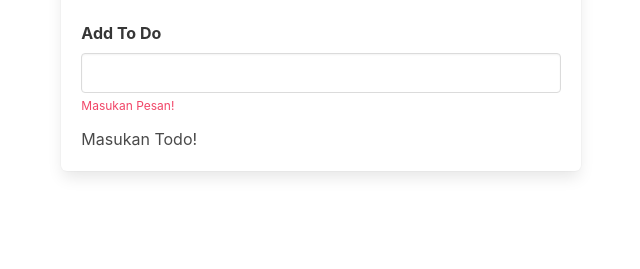
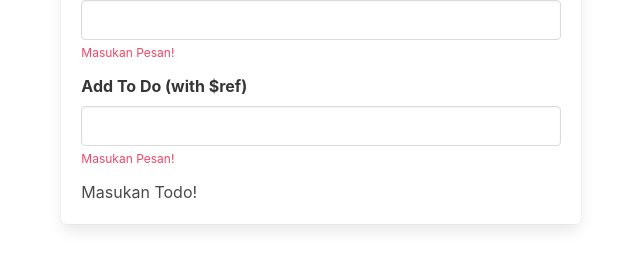
Before and after one commit to amyar32/vuejs-playground, a plain HTML site: page 1-starter/2-app/5-conditional-rendering/index.html in a window 1280 px wide. Shown: the part 347-616 px from the top of the page, without its empty margins (319-959 px from the left). Drawn offline with nearby package versions, Linux system fonts and the light colour scheme.

Commit message:
menambahkan fitur #ref

```diff
--- a/1-starter/2-app/5-conditional-rendering/app.js
+++ b/1-starter/2-app/5-conditional-rendering/app.js
@@ -24,6 +24,8 @@ const app = Vue.createApp({
   },
   methods: {
     enterHandler(e) {
+      // point to DOM Obj
+      console.log(this.$refs.iTodo.value);
       this.todoList.push(e.target.value);
       this.todo = "";
     },
--- a/1-starter/2-app/5-conditional-rendering/index.html
+++ b/1-starter/2-app/5-conditional-rendering/index.html
@@ -41,6 +41,15 @@
                 {{ messageHelper.message }}
               </p>
             </div>
+            <div class="field">
+              <label class="label">Add To Do (with $ref)</label>
+              <div class="control">
+                <input class="input" ref="iTodo" @keyup.enter="enterHandler" />
+              </div>
+              <p :class="['help', messageHelper.style ]">
+                {{ messageHelper.message }}
+              </p>
+            </div>
             <div class="content">
               <p v-if="todoList.length === 0">Masukan Todo!</p>
               <ul v-else>
@@ -50,7 +59,11 @@
                   @click="removeTodo(index)"
                 >
                   <p>{{ index + 1 }} - {{ todo }}</p>
-                  <input type="text" @click.stop />
+                  <input
+                    type="text"
+                    @click.stop
+                    placeholder="contoh unique inpt"
+                  />
                 </li>
               </ul>
             </div>
```
